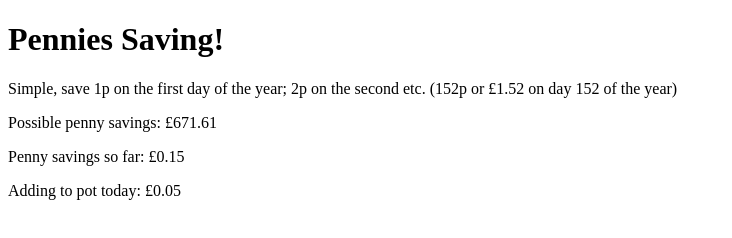
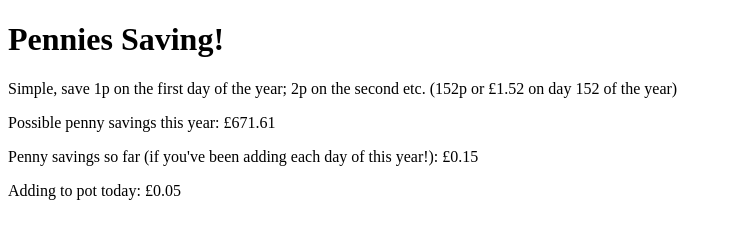
Before and after one commit to dafzthomas/savings, a plain HTML site: page index.html in a window 1280 px wide. Shown: the whole page, without its empty margins (0-732 px from the left). Drawn offline with Linux system fonts and the light colour scheme.

```diff
--- a/index.html
+++ b/index.html
@@ -8,8 +8,8 @@
 <body>
     <h1>Pennies Saving!</h1>
     <p>Simple, save 1p on the first day of the year; 2p on the second etc. (152p or £1.52 on day 152 of the year)</p>
-    <p>Possible penny savings: <span id="possiblePennySaving">Oops I don't know! Please enable JavaScript</span></p>
-    <p>Penny savings so far: <span id="pennySavingsSoFar">Oops I don't know! Please enable JavaScript</span></p>
+    <p>Possible penny savings this year: <span id="possiblePennySaving">Oops I don't know! Please enable JavaScript</span></p>
+    <p>Penny savings so far (if you've been adding each day of this year!): <span id="pennySavingsSoFar">Oops I don't know! Please enable JavaScript</span></p>
     <p>Adding to pot today: <span id="addToday">Oops I don't know! Please enable JavaScript</span></p>
     <script type="text/javascript" src="script.js"></script>
 </body>
```
